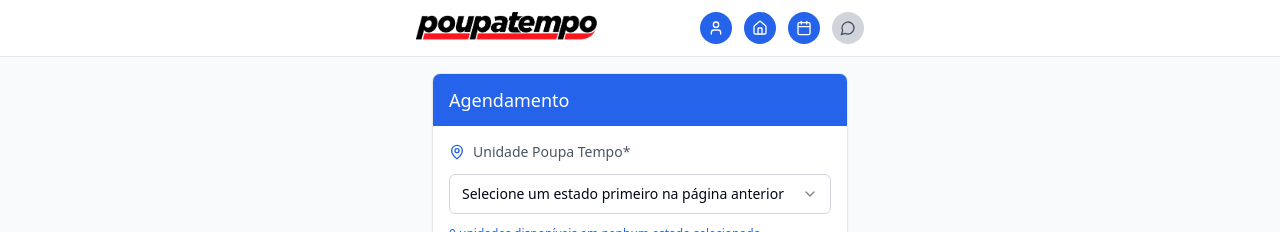
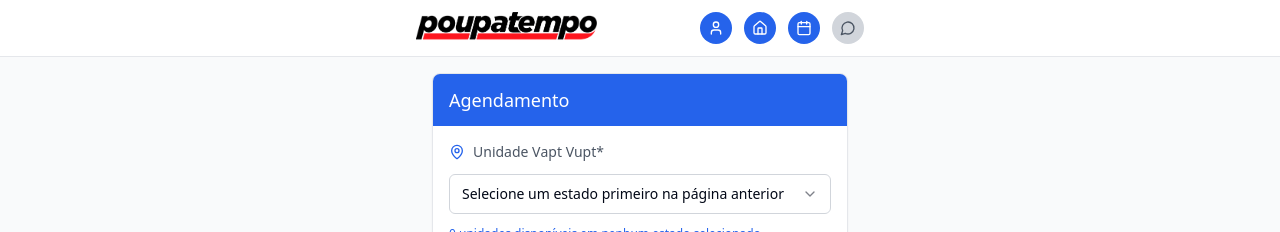
Before and after one commit to storckben/trampo-vapt, a React (Vite) app: page /agendamento in a window 1280 px wide. Shown: the top 232 px of the page. Built offline with nearby package versions, Linux system fonts and the light colour scheme.

Commit message:
Update Agendamento.tsx

```diff
--- a/src/pages/Agendamento.tsx
+++ b/src/pages/Agendamento.tsx
@@ -643,7 +643,7 @@ const enderecosUnidades: Record<string, string> = {
             <div className="space-y-3">
               <Label className="text-sm text-gray-600 flex items-center gap-2">
                 <MapPin className="w-4 h-4 text-blue-600" />
-                ​U​n​і​d​а​d​е​ ​Р​о​u​р​а​ ​Т​е​m​р​о*
+                ​U​n​і​d​а​d​е​ ​​V​а​р​t​ ​V​u​р​t*
               </Label>
               <Select value={unidade} onValueChange={setUnidade}>
                 <SelectTrigger className="w-full border-gray-300 bg-white h-10">
```
